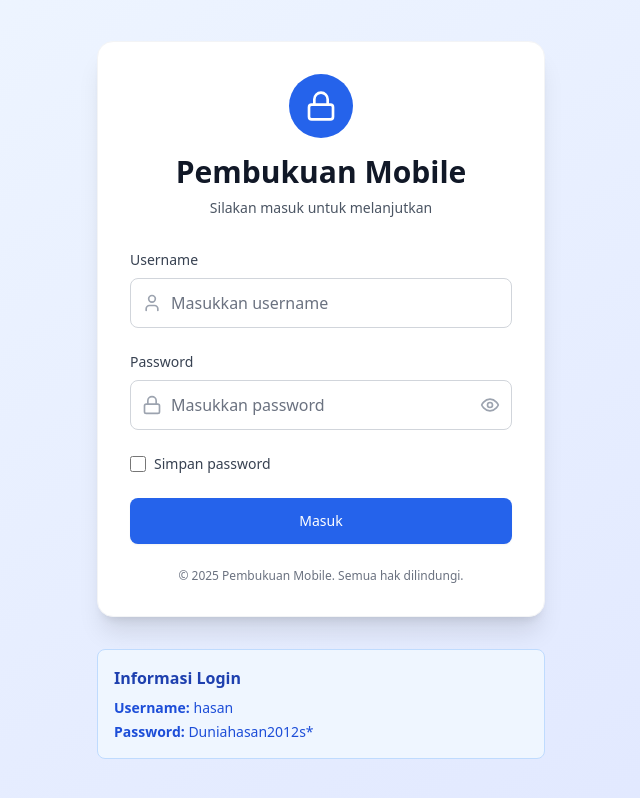
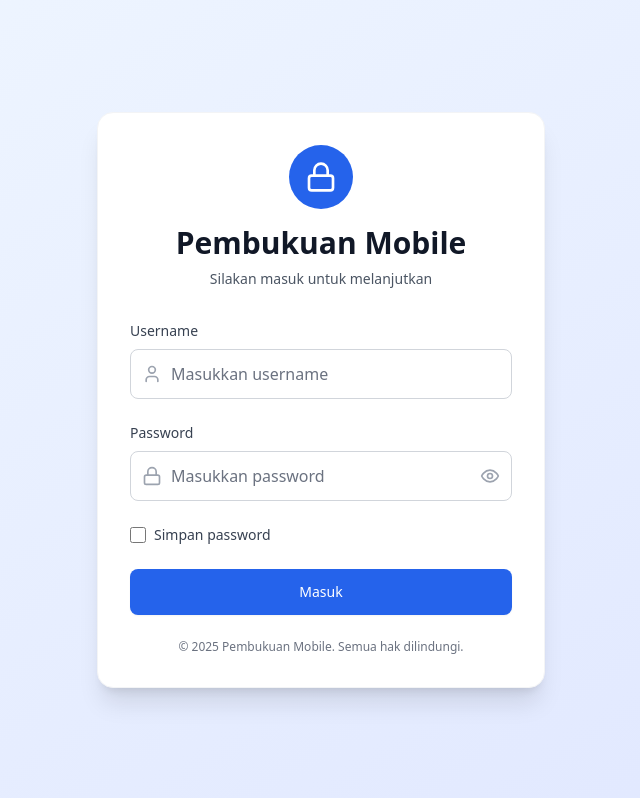
Before and after one commit to haxan100/pebukuanFE, a React (Vite) app: page / in a window 1280 px wide. Shown: the whole page, without its empty margins (319-959 px from the left). Built offline with nearby package versions, Linux system fonts and the light colour scheme.

Commit message:
hilangkan userpassword

```diff
--- a/src/components/Login.tsx
+++ b/src/components/Login.tsx
@@ -166,15 +166,6 @@ const Login: React.FC<LoginProps> = ({ onLogin, showNotification }) => {
             </p>
           </div>
         </div>
-
-        {/* Demo Credentials Info */}
-        <div className="bg-blue-50 dark:bg-blue-900/30 rounded-lg p-4 border border-blue-200 dark:border-blue-800">
-          <h3 className="font-semibold text-blue-800 dark:text-blue-300 mb-2">Informasi Login</h3>
-          <div className="text-sm text-blue-700 dark:text-blue-400 space-y-1">
-            <p><strong>Username:</strong> hasan</p>
-            <p><strong>Password:</strong> Duniahasan2012s*</p>
-          </div>
-        </div>
       </div>
     </div>
   );
```
